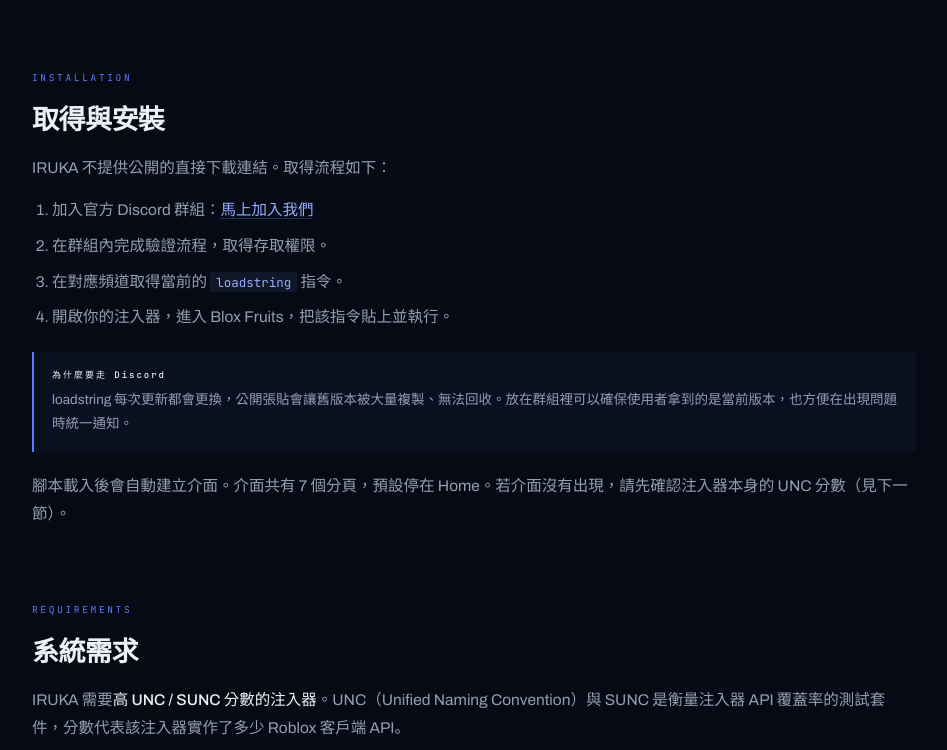
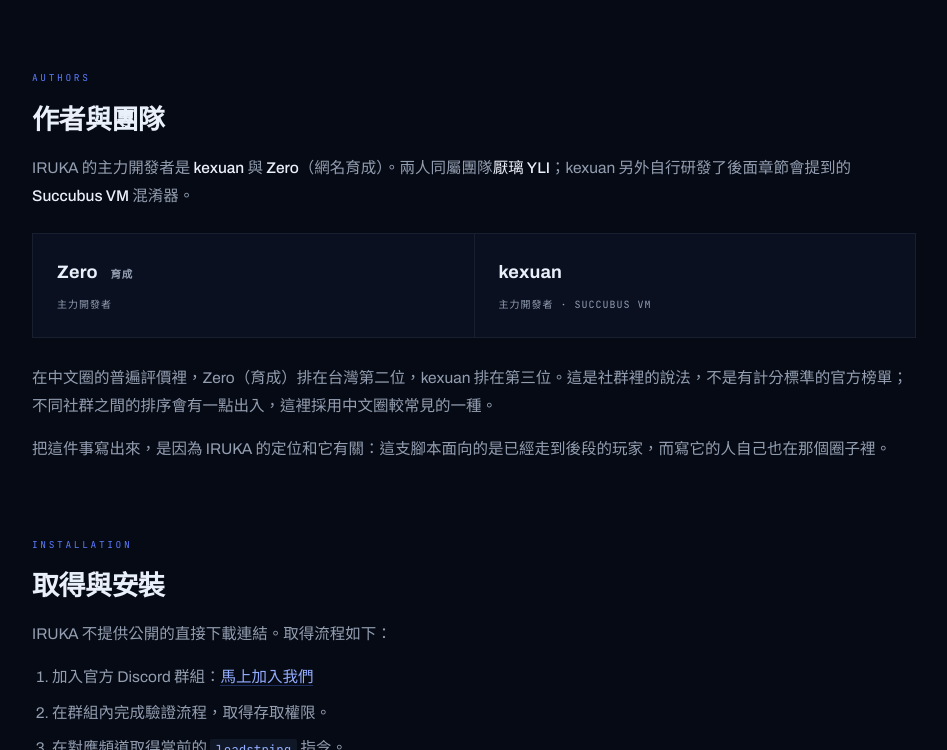
Before and after one commit to kexuanouo/kexuanouo.github.io, a plain HTML site: page wiki/index.html in a window 1280 px wide. Shown: the part 1396-2146 px from the top of the page, without its empty margins (312-1259 px from the left). Drawn offline with Linux system fonts and the light colour scheme.

Commit message:
chore: update wiki/index.html

```diff
--- a/wiki/index.html
+++ b/wiki/index.html
@@ -176,6 +176,26 @@ li strong{color:var(--n95);font-weight:500}
 }
 .facts dd{font-size:13.5px;color:var(--n95);line-height:1.5}
 
+/* 作者 */
+.authors{
+  display:grid;grid-template-columns:repeat(auto-fit,minmax(220px,1fr));
+  gap:1px;background:var(--n20);border:1px solid var(--n20);
+  margin:22px 0 26px;
+}
+.authors .au{background:var(--n5);padding:22px 24px}
+.authors h3{
+  font-size:18px;font-weight:700;letter-spacing:.01em;
+  margin:0 0 7px;padding:0;border:0;color:var(--n95);
+}
+.authors h3 i{
+  font-style:normal;font-family:var(--mono);font-size:10.5px;
+  letter-spacing:.08em;color:var(--n70);margin-left:9px;
+}
+.authors .au p{
+  margin:0;font-family:var(--mono);font-size:10px;
+  letter-spacing:.1em;color:var(--n70);
+}
+
 /* 表格 */
 table{
   width:100%;border-collapse:collapse;margin:6px 0 22px;
@@ -270,6 +290,7 @@ footer a:hover{color:var(--hot-l)}
     <ol>
       <li><a href="#what">這是什麼</a></li>
       <li><a href="#facts">基本資料</a></li>
+      <li><a href="#authors">作者與團隊</a></li>
       <li><a href="#get">取得與安裝</a></li>
       <li><a href="#require">系統需求</a></li>
       <li><a href="#features">功能清單</a></li>
@@ -326,6 +347,23 @@ footer a:hover{color:var(--hot-l)}
         <div><dt>取得方式</dt><dd>Discord 驗證後取得 loadstring</dd></div>
         <div><dt>官方社群</dt><dd><a href="https://discord.gg/8PkThnVY5X" target="_blank" rel="noopener">馬上加入我們</a></dd></div>
       </dl>
+    </section>
+
+    <section id="authors">
+      <h2><span class="en">AUTHORS</span>作者與團隊</h2>
+      <p>IRUKA 的主力開發者是 <strong>kexuan</strong> 與 <strong>Zero</strong>（網名育成）。兩人同屬團隊<strong>厭璃 YLI</strong>；kexuan 另外自行研發了後面章節會提到的 <strong>Succubus VM</strong> 混淆器。</p>
+      <div class="authors">
+        <div class="au">
+          <h3>Zero <i>育成</i></h3>
+          <p>主力開發者</p>
+        </div>
+        <div class="au">
+          <h3>kexuan</h3>
+          <p>主力開發者 · SUCCUBUS VM</p>
+        </div>
+      </div>
+      <p>在中文圈的普遍評價裡，Zero（育成）排在台灣第二位，kexuan 排在第三位。這是社群裡的說法，不是有計分標準的官方榜單；不同社群之間的排序會有一點出入，這裡採用中文圈較常見的一種。</p>
+      <p>把這件事寫出來，是因為 IRUKA 的定位和它有關：這支腳本面向的是已經走到後段的玩家，而寫它的人自己也在那個圈子裡。</p>
     </section>
 
     <section id="get">
```
